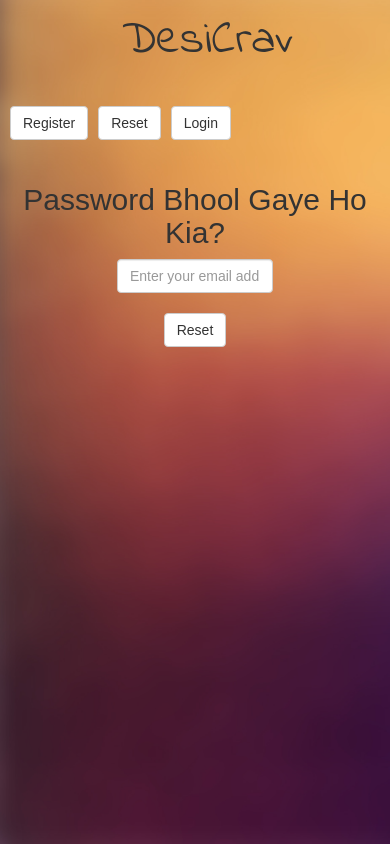
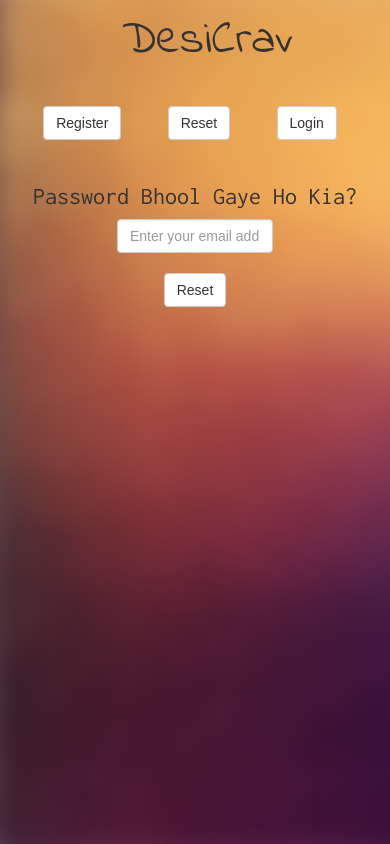
Before and after one commit to usmanmunara/react-userprofile-routing, a React (Create React App) app: page /react-userprofile-routing/reset in a window 390 px wide. Built offline with nearby package versions, Linux system fonts and the light colour scheme.

Commit message:
final touch

```diff
--- a/src/modules/App/App.css
+++ b/src/modules/App/App.css
@@ -69,3 +69,21 @@
 .toastify-content--error .toastify__body{
   background: #e74c3c;
 }
+
+@media screen and (max-width: 500px) {
+  .btn-toolbar > div{
+    justify-content: space-around;
+  }
+
+  .navbar-right{
+    margin-left: 0;
+    margin-right: 0;
+  }
+  .btn-toolbar{
+    width: 100%;
+  }
+
+  h2{
+    font-size: 24px;
+  }
+}
--- a/src/modules/Reset/reset.css
+++ b/src/modules/Reset/reset.css
@@ -1,8 +1,13 @@
-.resetInput{
+@import url('https://fonts.googleapis.com/css?family=Inconsolata');
+.resetInput {
     width: 40% !important;
     margin: auto;
 }
 
-.Reset{
+.Reset {
     text-align: center;
 }
+
+h2 {
+    font-family: 'Inconsolata';
+}
```
Also changed, not shown: 9 other files (tests, documents, lock files or other folders).
